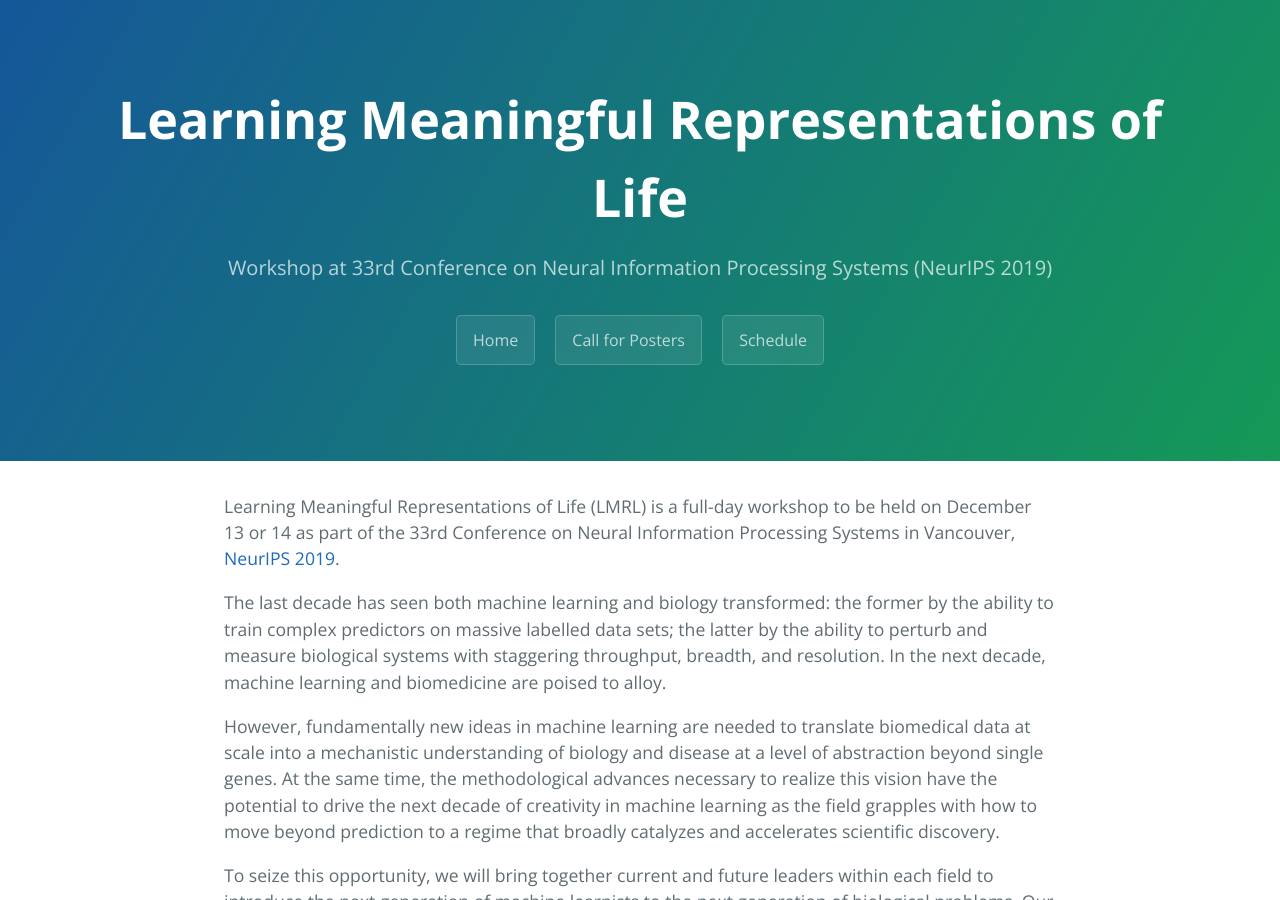
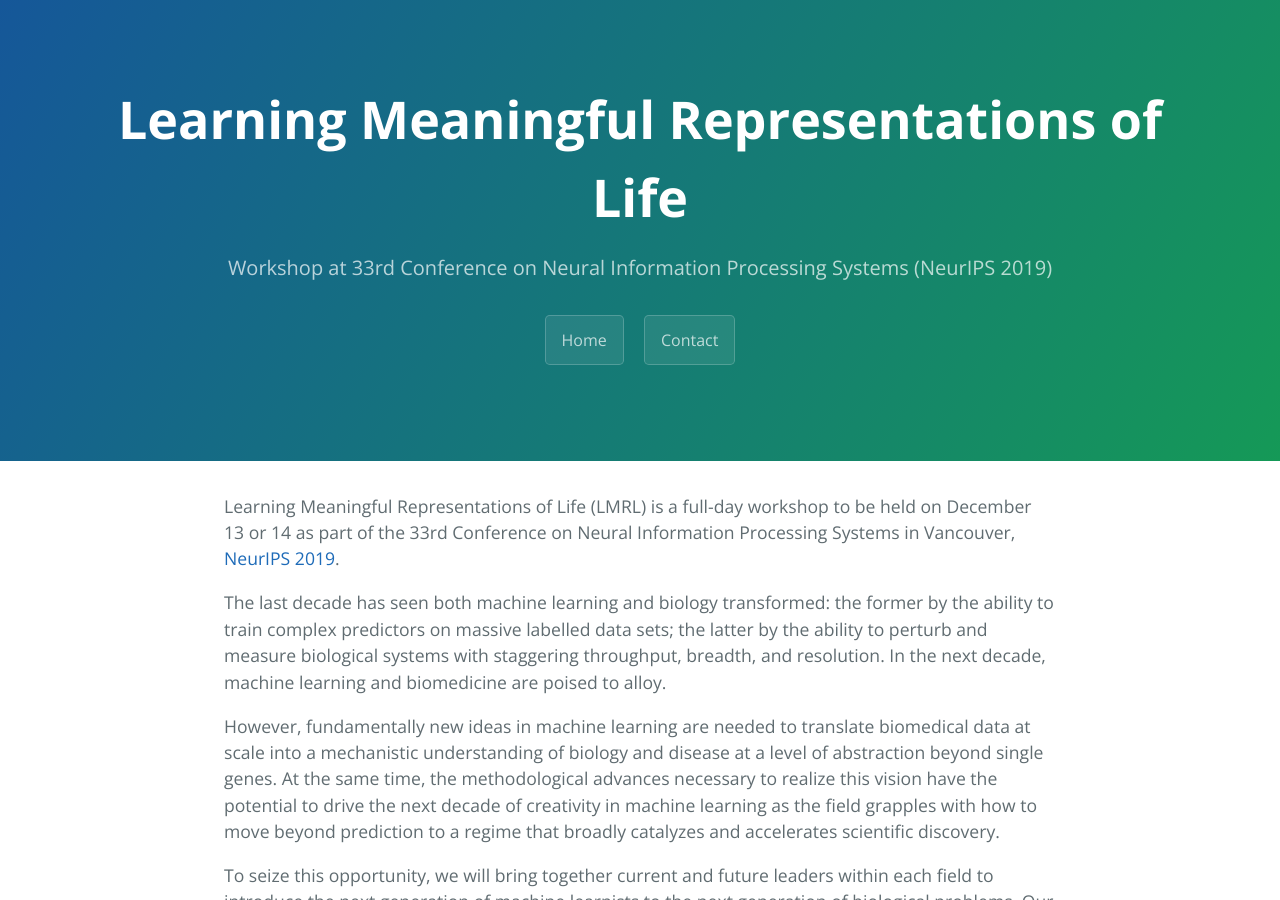
Before and after one commit to lmrl-bio/lmrl-bio.github.io, a Jekyll site: the page built from index.md, in a window 1280 px wide and 900 px high. Built offline with Jekyll 4.4.1, drawn with Linux system fonts in a browser that asks for light colours; comment, search, counter and statistics services are not loaded.

Commit message:
contact button

```diff
--- a/_layouts/default.html
+++ b/_layouts/default.html
@@ -26,8 +26,7 @@
       <h1 class="project-name">{{ site.title }}</h1>
       <h2 class="project-tagline">{{ page.description | default: site.description | default: site.github.project_tagline }}</h2>
       <a href="/" class="btn">Home</a>
-      <a href="/posters" class="btn">Call for Posters</a>
-      <a href="/schedule" class="btn">Schedule</a>
+      <a href="/posters" class="btn">Contact</a>
     </header>
 
     <main id="content" class="main-content" role="main">
```
